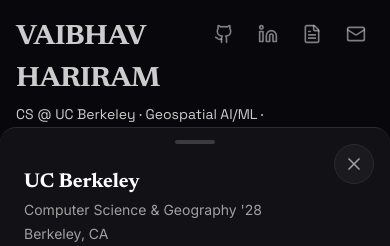
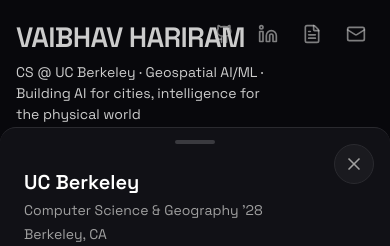
Before and after one commit to vaibhavhariram/portfolio, a Next.js app: page / in a window 390 px wide. Both pictures are taken after a click on the button 81 px from the left and 426 px from the top of the page. Shown: the top 246 px of the page. Built offline with nearby package versions, Linux system fonts and the light colour scheme.

Commit message:
Update font styles and fix Antarctica coordinates in various components

```diff
--- a/app/globals.css
+++ b/app/globals.css
@@ -53,7 +53,7 @@ html, body {
 body {
   background: var(--bg-primary);
   color: var(--text-primary);
-  font-family: var(--font-inter), system-ui, sans-serif;
+  font-family: var(--font-space-grotesk), system-ui, sans-serif;
 }
 
 /* Custom scrollbar for cards */
--- a/components/ContentCard.tsx
+++ b/components/ContentCard.tsx
@@ -122,7 +122,7 @@ export default function ContentCard({ pin, onClose }: ContentCardProps) {
             <div className="p-6 pt-4 sm:pt-8">
               <h1
                 id="card-title"
-                className="text-xl sm:text-2xl font-bold font-[family-name:var(--font-newsreader)] pr-12"
+                className="text-xl sm:text-2xl font-bold pr-12"
               >
                 {pin.title}
               </h1>
--- a/components/Header.tsx
+++ b/components/Header.tsx
@@ -15,10 +15,10 @@ export default function Header({ hasInteracted, isMapLoaded }: HeaderProps) {
         animate={isMapLoaded ? { opacity: 1, y: 0 } : { opacity: 0, y: -20 }}
         transition={{ duration: 0.6 }}
       >
-        <h1 className="text-[28px] md:text-[32px] font-bold font-[family-name:var(--font-newsreader)] tracking-tight text-white">
+        <h1 className="text-[28px] md:text-[32px] font-bold tracking-tight text-white">
           VAIBHAV HARIRAM
         </h1>
-        <p className="text-[14px] md:text-[16px] text-white mt-1 font-[family-name:var(--font-space-grotesk)]">
+        <p className="text-[14px] md:text-[16px] text-white mt-1">
           CS @ UC Berkeley · Geospatial AI/ML · Building AI for cities, intelligence for the physical world
         </p>
       </motion.div>
@@ -29,10 +29,10 @@ export default function Header({ hasInteracted, isMapLoaded }: HeaderProps) {
         transition={{ duration: 0.5, delay: isMapLoaded && !hasInteracted ? 0.3 : 0 }}
         className="mt-4 hidden md:block"
       >
-        <p className="text-[15px] text-white font-[family-name:var(--font-space-grotesk)] leading-relaxed">
+        <p className="text-[15px] text-white leading-relaxed">
           Welcome to the map of my life. Click a pin to start exploring.
         </p>
-        <p className="text-[12px] text-white mt-2 font-[family-name:var(--font-space-grotesk)]">
+        <p className="text-[12px] text-white mt-2">
           this is my portfolio and personal website
         </p>
       </motion.div>
--- a/components/MobileListView.tsx
+++ b/components/MobileListView.tsx
@@ -44,7 +44,7 @@ export default function MobileListView({ isOpen, onClose, onPinSelect }: MobileL
         >
           {/* Header */}
           <div className="sticky top-0 z-10 bg-[#0a0a0f] border-b border-[#2a2a2f] p-4 flex items-center justify-between">
-            <h2 className="text-lg font-bold font-[family-name:var(--font-newsreader)]">
+            <h2 className="text-lg font-bold">
               Explore
             </h2>
             <button
--- a/data/pins.ts
+++ b/data/pins.ts
@@ -184,9 +184,9 @@ export const pins: Pin[] = [
     id: 'antarctica',
     location: 'Antarctica',
     coordinates: {
-      lat: -72.0,
+      lat: -58.0,
       lng: 0.0,
-      display: "72.0000°S, 0.0000°E"
+      display: "58.0000°S, 0.0000°E"
     },
     category: 'travel',
     title: 'Antarctica',
```
